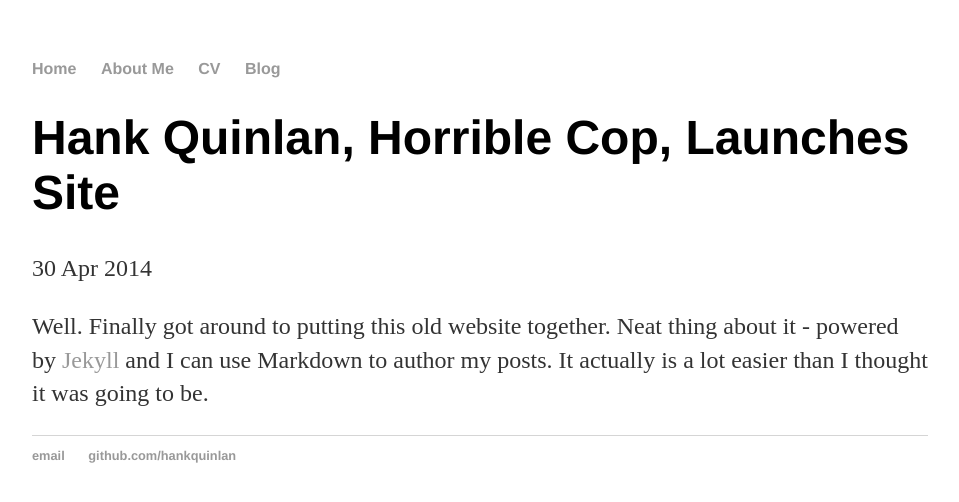
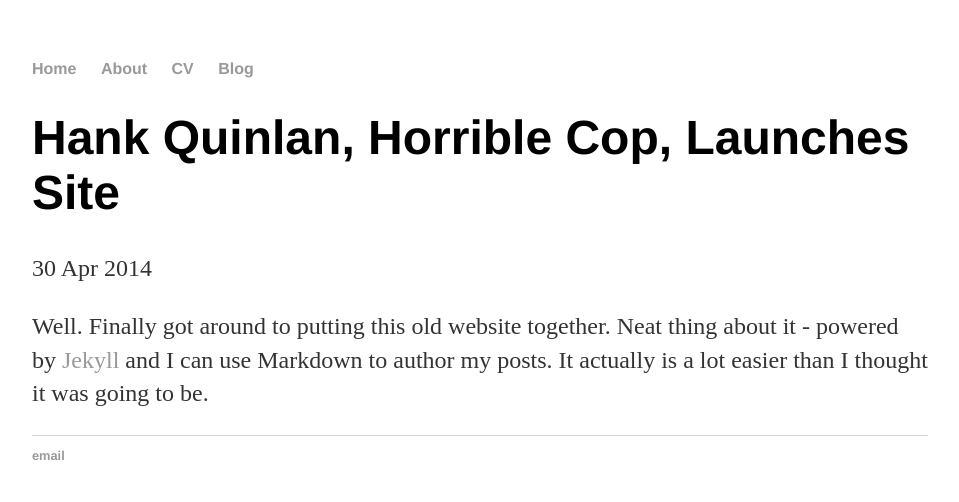
Before and after one commit to biblealone/biblealone.github.io, a Jekyll site: the page built from _posts/2014-04-30-hank-quinlan-site-launched.md, in a window 1280 px wide. Shown: the top 502 px of the page, without its empty margins (160-1119 px from the left). Built offline with Jekyll 4.4.1, drawn with Linux system fonts in a browser that asks for light colours.

Commit message:
Update default.html

```diff
--- a/_layouts/default.html
+++ b/_layouts/default.html
@@ -9,7 +9,7 @@
 			<nav>
 	    		<ul>
 	        		<li><a href="/">Home</a></li>
-		        	<li><a href="/about">About Me</a></li>
+		        	<li><a href="/about">About</a></li>
 	        		<li><a href="/cv">CV</a></li>
 	        		<li><a href="/blog">Blog</a></li>
 	    		</ul>
@@ -21,8 +21,7 @@
 			</div><!-- /.container -->
 			<footer>
 	    		<ul>
-	        		<li><a href="mailto:hankquinlanhub@gmail.com">email</a></li>
-	        		<li><a href="https://github.com/hankquinlan">github.com/hankquinlan</a></li>
+	        		<li><a href="mailto:sjdennis3@gmail.com">email</a></li>
 				</ul>
 			</footer>
 		</body>
```
